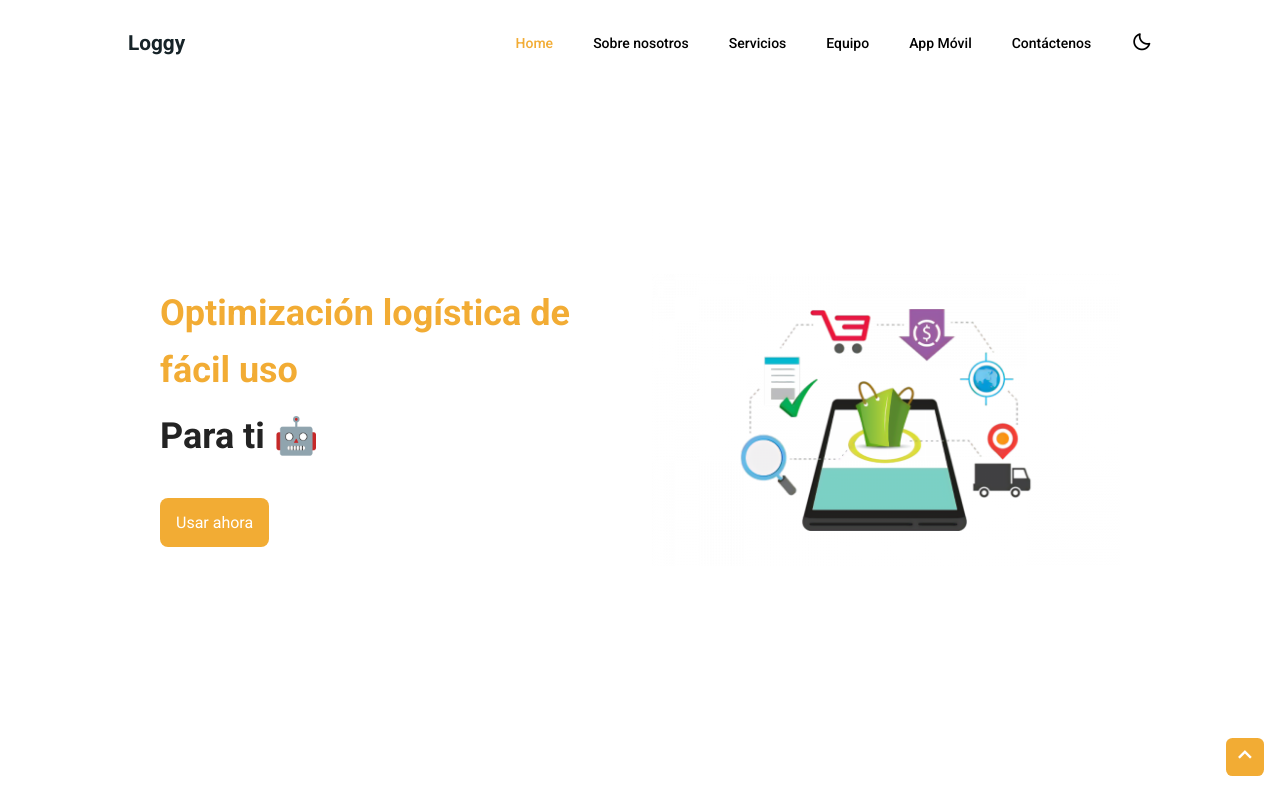
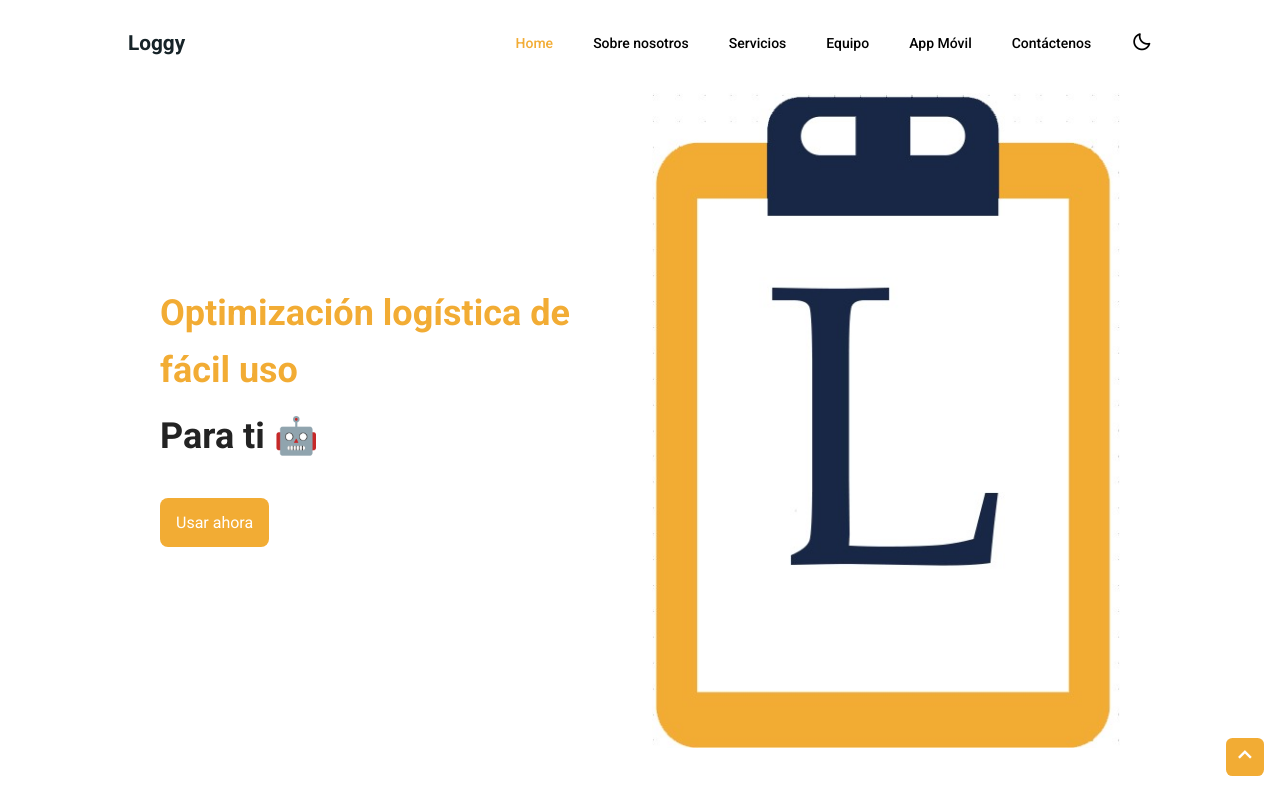
Before and after one commit to maxpp2910/Loggy_Landing_Page, a plain HTML site: page index.html in a window 1280 px wide. Shown: the top 800 px of the page. Drawn offline with nearby package versions, Linux system fonts and the light colour scheme.

Commit message:
Update index.html

```diff
--- a/index.html
+++ b/index.html
@@ -113,7 +113,7 @@
           </div>
 
           <img
-            src="assets/img/home.png"
+            src="assets/img/LoggyFavicon.jpg"
             alt="Gestion logística"
             class="home_img"
           />
```
